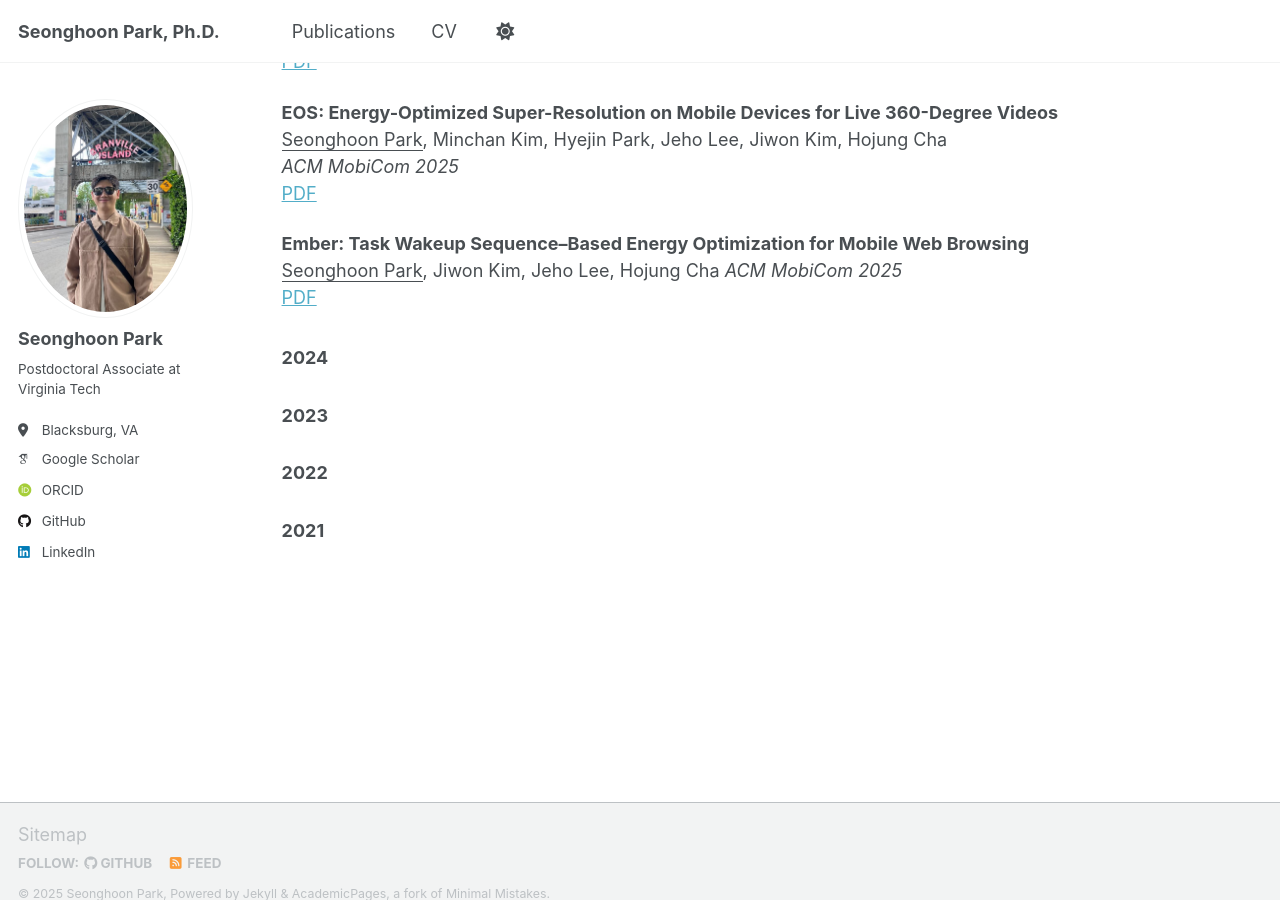
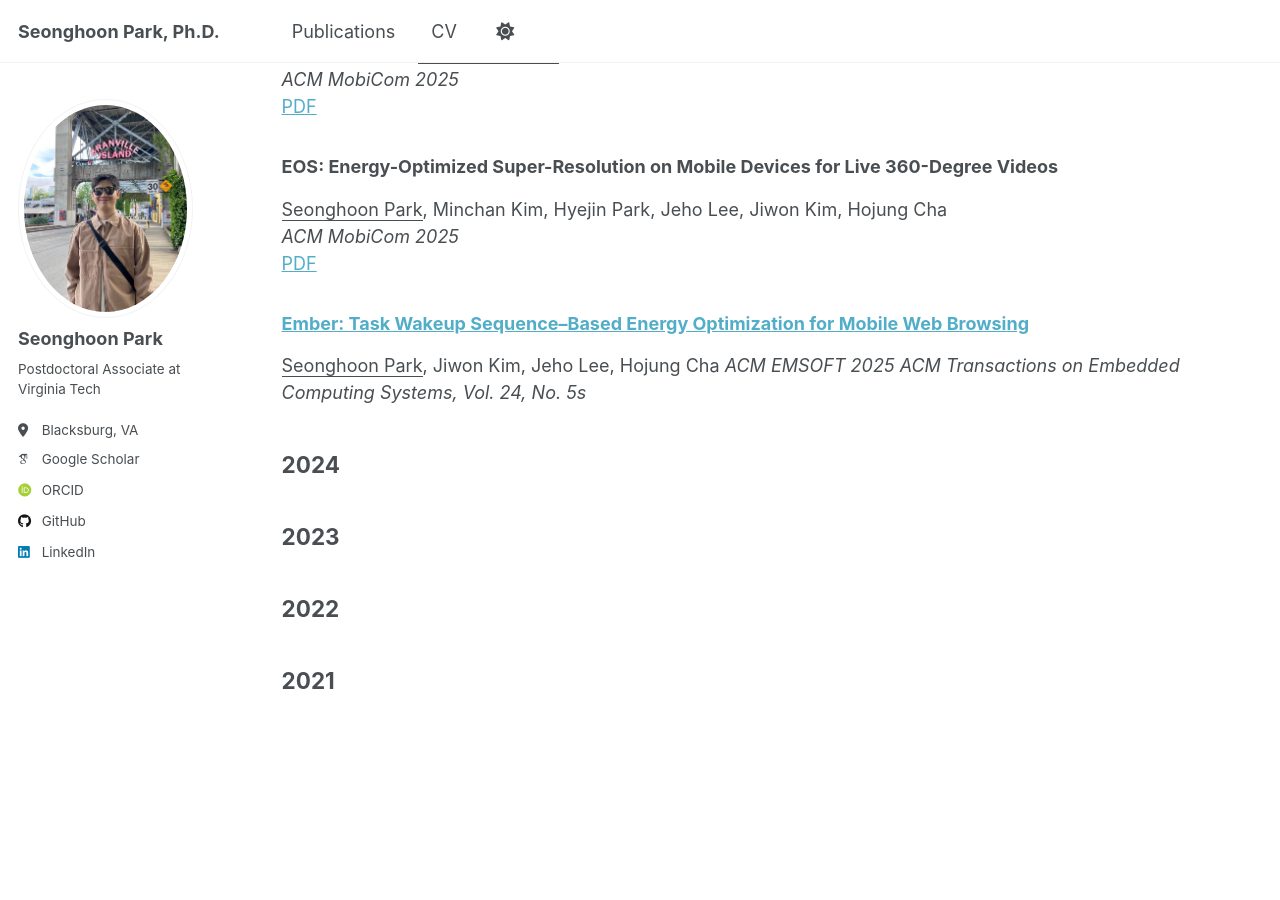
Before and after one commit to iamseonghoon/iamseonghoon.github.io, a Jekyll site: the page built from _pages/publications.md, in a window 1280 px wide and 900 px high, scrolled down 331 px. Built offline with Jekyll 4.4.1, drawn with Linux system fonts in a browser that asks for light colours; some web fonts are replaced; a script that is not in the unit is left out.

Commit message:
update publications.md

```diff
--- a/_pages/publications.md
+++ b/_pages/publications.md
@@ -10,30 +10,30 @@
 
 This page is under construction.
 
-### 2025
-**Vega: Fully Immersive Mobile Volumetric Video Streaming with 3D Gaussian Splatting**
+## 2025
+### Vega: Fully Immersive Mobile Volumetric Video Streaming with 3D Gaussian Splatting
 Gunjoong Kim\*, <u>Seonghoon Park</u>\*, Jeho Lee, Chanyoung Jung, Hyungchol Jun, Hojung Cha
 *ACM MobiCom 2025*
 [PDF]()
 
-**EOS: Energy-Optimized Super-Resolution on Mobile Devices for Live 360-Degree Videos**
+### EOS: Energy-Optimized Super-Resolution on Mobile Devices for Live 360-Degree Videos
 <u>Seonghoon Park</u>, Minchan Kim, Hyejin Park, Jeho Lee, Jiwon Kim, Hojung Cha
 *ACM MobiCom 2025*
 [PDF]()
 
-**Ember: Task Wakeup Sequence–Based Energy Optimization for Mobile Web Browsing**
+### [Ember: Task Wakeup Sequence–Based Energy Optimization for Mobile Web Browsing](https://dl.acm.org/doi/10.1145/3757918)
 <u>Seonghoon Park</u>, Jiwon Kim, Jeho Lee, Hojung Cha
-*ACM MobiCom 2025*
-[PDF](https://dl.acm.org/doi/10.1145/3757918)
+*ACM EMSOFT 2025*
+*ACM Transactions on Embedded Computing Systems, Vol. 24, No. 5s*
 
 
-### 2024
+## 2024
 
 
-### 2023
+## 2023
 
 
-### 2022
+## 2022
 
 
-### 2021
+## 2021
```
